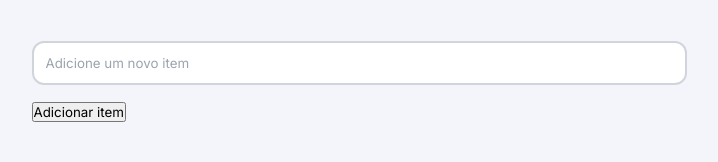
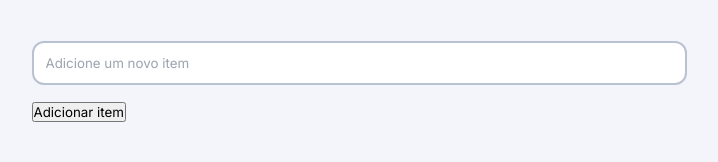
Before and after one commit to LarissaSchmidtSantos11tiA/quickList-, a plain HTML site: page index.html in a window 1280 px wide. In both pictures the pointer is over the input "Adicione um novo item". Shown: the part 168-330 px from the top of the page, 295-1013 px from the left. Drawn offline with nearby package versions, Linux system fonts and the light colour scheme.

Commit message:
adição da primeira parte dos estilos da section.additem

```diff
--- a/style.css
+++ b/style.css
@@ -80,8 +80,13 @@ main {
             color: var(--content-tertiary);
         }
 
-        &::hover {
+        &:hover {
             border: 2px solid var(--border-hover);
+
+        }
+
+        &:focus {
+            border: 2px solid var(--color-brand);
         }
 
     }
```
